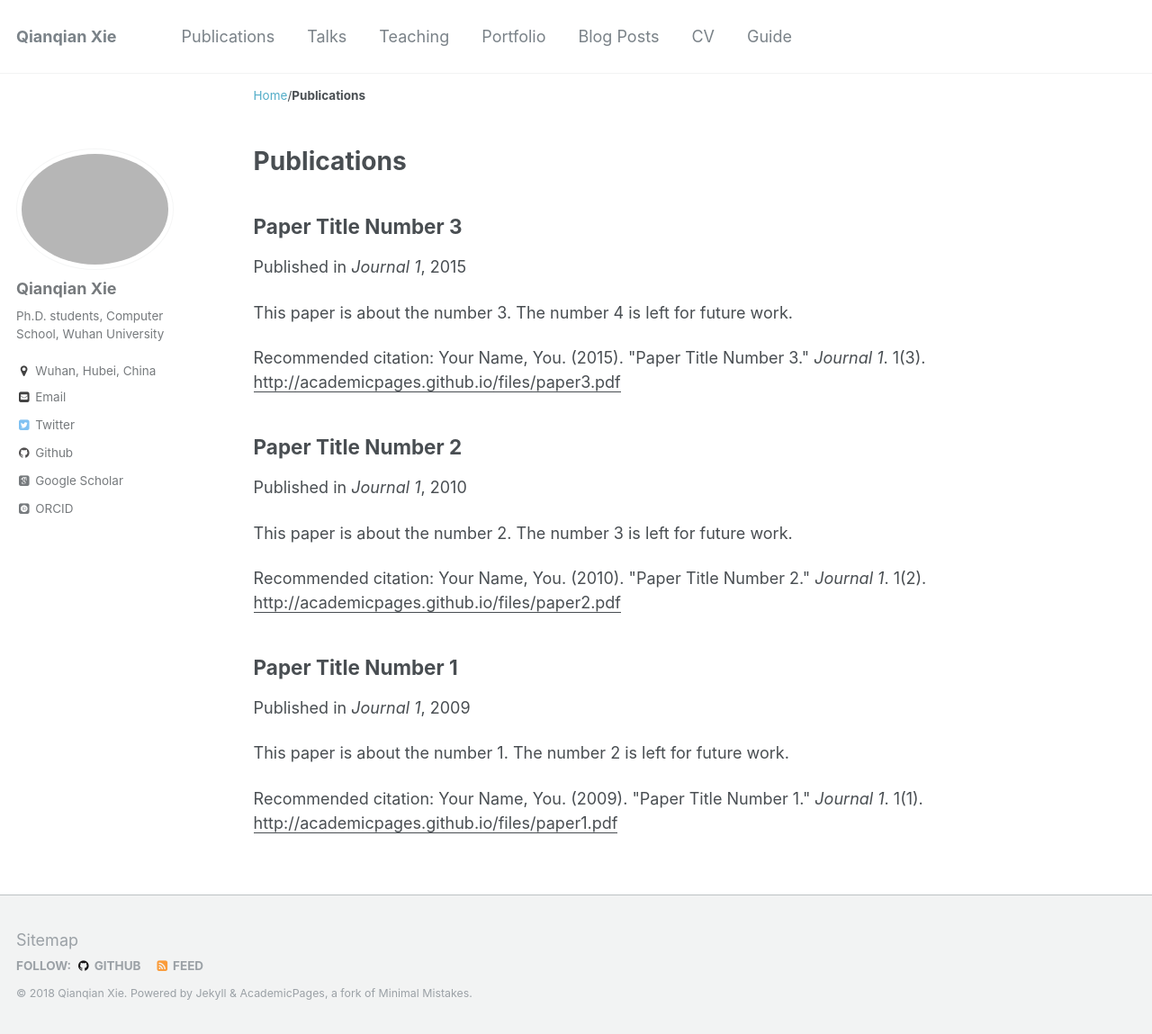
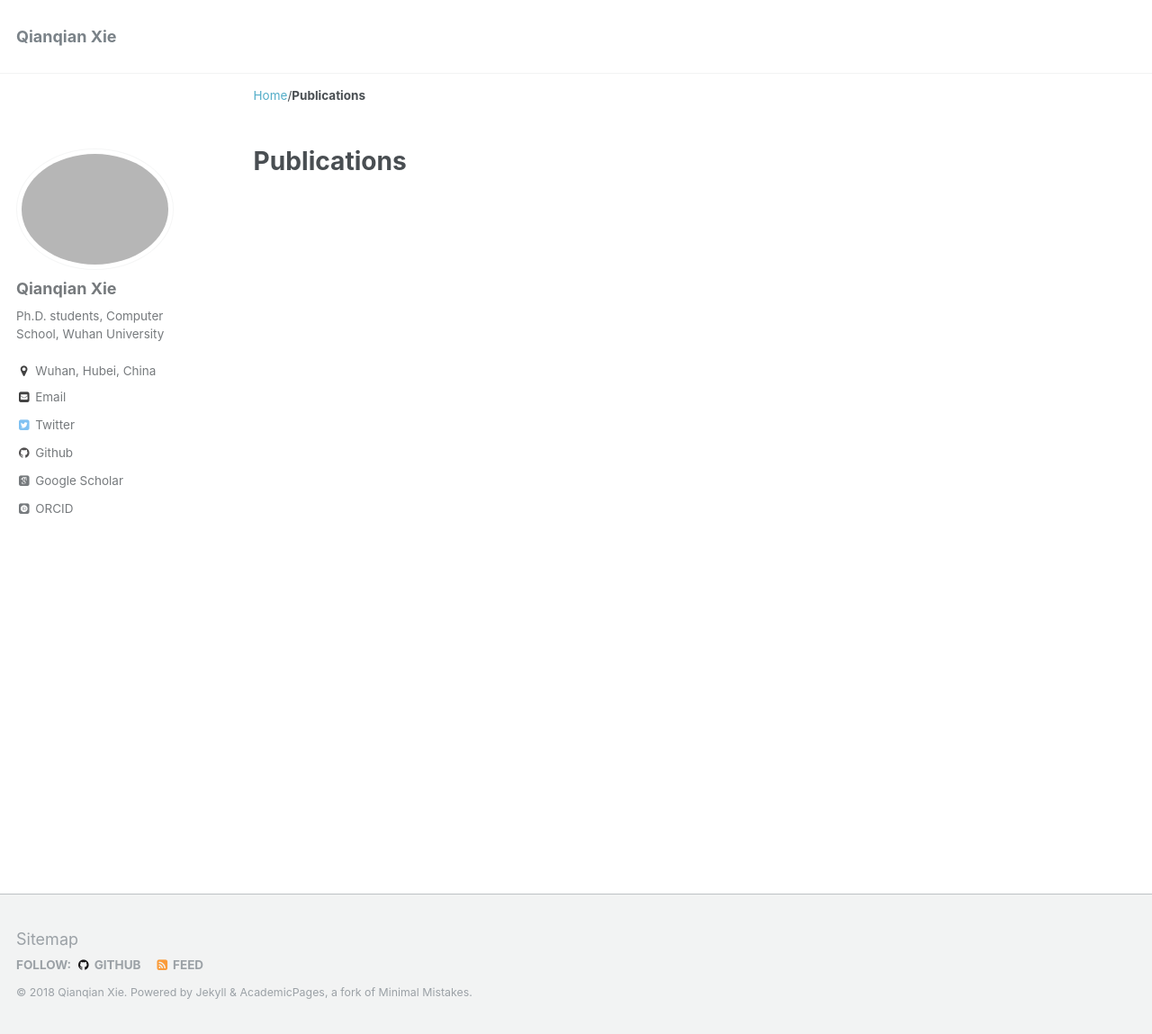
Before and after one commit to avariace/avariace.github.io, a Jekyll site: the page built from _pages/publications.md, in a window 1280 px wide and 1149 px high. Shown: the whole window at 90% size. Built offline with Jekyll 4.4.1, drawn with Linux system fonts in a browser that asks for light colours; some web fonts are replaced.

Commit message:
删除navigation

```diff
--- a/_config.yml
+++ b/_config.yml
@@ -168,77 +168,6 @@ kramdown:
   enable_coderay: false
 
 
-# Collections
-collections:
-  teaching:
-    output: true
-    permalink: /:collection/:path/
-  publications:
-    output: true
-    permalink: /:collection/:path/
-  portfolio:
-    output: true
-    permalink: /:collection/:path/
-  talks:
-    output: true
-    permalink: /:collection/:path/
-
-
-# Defaults
-defaults:
-  # _posts
-  - scope:
-      path: ""
-      type: posts
-    values:
-      layout: single
-      author_profile: true
-      read_time: true
-      comments: true
-      share: true
-      related: true
-  # _pages
-  - scope:
-      path: ""
-      type: pages
-    values:
-      layout: single
-      author_profile: true
-  # _teaching
-  - scope:
-      path: ""
-      type: teaching
-    values:
-      layout: single
-      author_profile: true
-      share: true
-      comments: true
-  # _publications
-  - scope:
-      path: ""
-      type: publications
-    values:
-      layout: single
-      author_profile: true
-      share: true
-      comments: true
-  # _portfolio
-  - scope:
-      path: ""
-      type: portfolio
-    values:
-      layout: single
-      author_profile: true
-      share: true
-      comment: true
-  # _talks
-  - scope:
-      path: ""
-      type: talks
-    values:
-      layout: talk
-      author_profile: true
-      share: true
 
 # Sass/SCSS
 sass:
--- a/_data/navigation.yml
+++ b/_data/navigation.yml
@@ -1,22 +1,2 @@
 # main links links
 main:
-  - title: "Publications"
-    url: /publications/
-
-  - title: "Talks"
-    url: /talks/
-
-  - title: "Teaching"
-    url: /teaching/
-
-  - title: "Portfolio"
-    url: /portfolio/
-
-  - title: "Blog Posts"
-    url: /year-archive/
-
-  - title: "CV"
-    url: /cv/
-
-  - title: "Guide"
-    url: /markdown/
```
